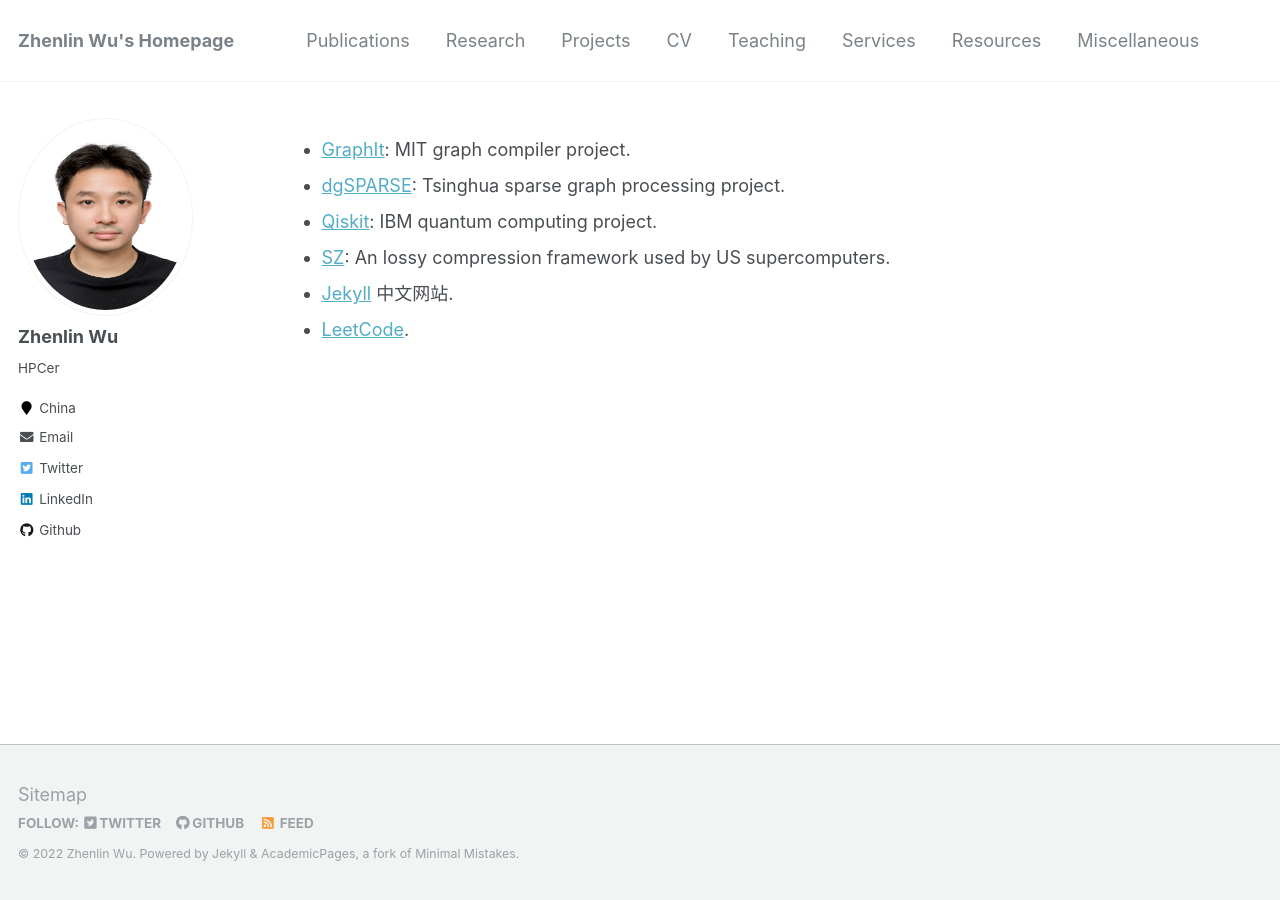
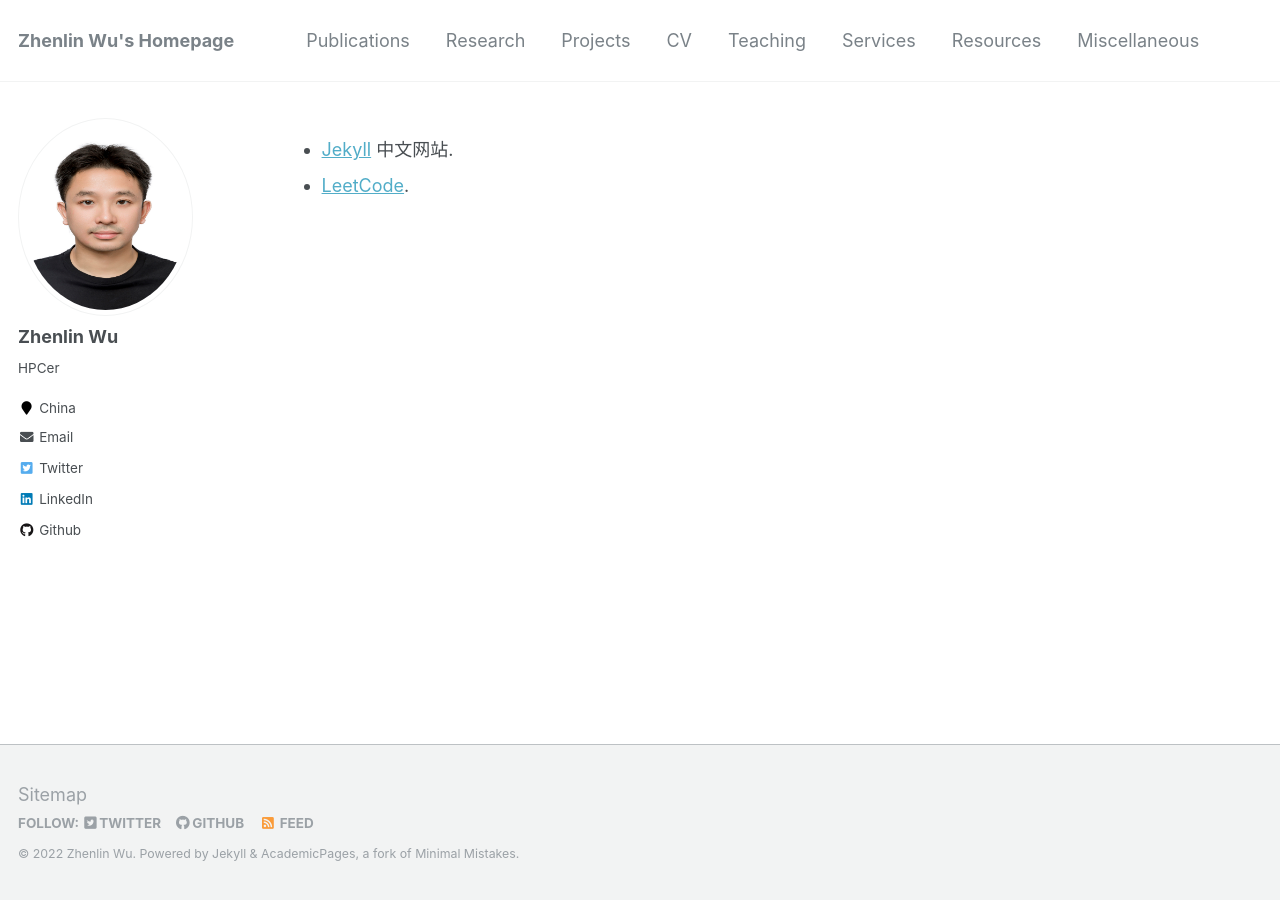
Before and after one commit to zhenlin-work/zhenlin-work.github.io, a Jekyll site: the page built from resources.md, in a window 1280 px wide. Built offline with Jekyll 4.4.1, drawn with Linux system fonts in a browser that asks for light colours; our own code applies the rules of GitHub Pages for plain Markdown files.

Commit message:
Update resources.md

```diff
--- a/resources.md
+++ b/resources.md
@@ -1,6 +1,2 @@
-- [GraphIt](https://graphit-lang.org/): MIT graph compiler project.
-- [dgSPARSE](https://dgsparse.github.io/): Tsinghua sparse graph processing project.
-- [Qiskit](https://qiskit.org/documentation/getting_started.html/): IBM quantum computing project.
-- [SZ](https://szcompressor.org/): An lossy compression framework used by US supercomputers.
 - [Jekyll](http://jekyllcn.com/) 中文网站.
 - [LeetCode](https://leetcode-cn.com/problemset/all/).
```
